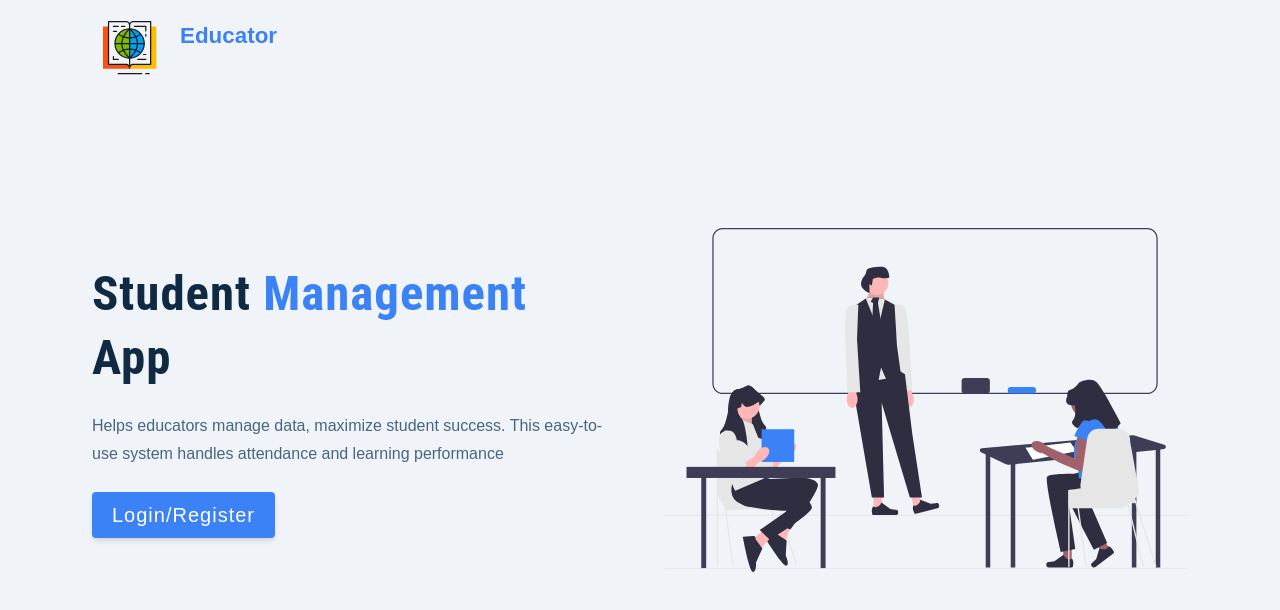
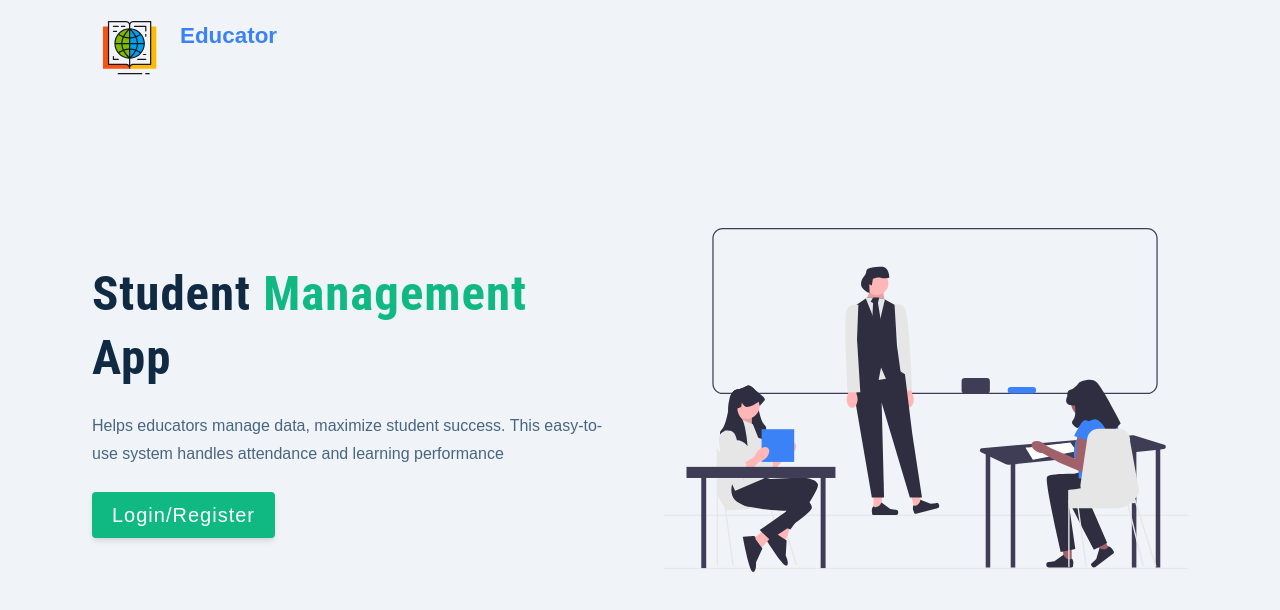
Before and after one commit to chingu-voyages/v45-tier3-team-31, a React (Vite) app in the folder frontend/: page /landing in a window 1280 px wide. Shown: the top 610 px of the page. Built offline with nearby package versions, Linux system fonts and the light colour scheme; the HTML template or start-up script is replaced by a standard one.

Commit message:
Update index.css

```diff
--- a/frontend/src/index.css
+++ b/frontend/src/index.css
@@ -13,16 +13,16 @@
 
 :root {
   /* colors */
-  --primary-50: #eff6ff;
-  --primary-100: #dbeafe;
-  --primary-200: #bfdbfe;
-  --primary-300: #93c5fd;
-  --primary-400: #60a5fa;
-  --primary-500: #3b82f6;
-  --primary-600: #2563eb;
-  --primary-700: #1d4ed8;
-  --primary-800: #1e40af;
-  --primary-900: #1e3a8a;
+  --primary-50:#ecfdf5 ;
+  --primary-100: #d1fae5;
+  --primary-200: #a7f3d0;
+  --primary-300: #6ee7b7;
+  --primary-400: #34d399;
+  --primary-500: #10b981;
+  --primary-600:#059669;
+  --primary-700: #047857;
+  --primary-800: #065f46;
+  --primary-900: #064e3b;
 
   /* grey */
   --grey-50: #f0f4f8;
```
